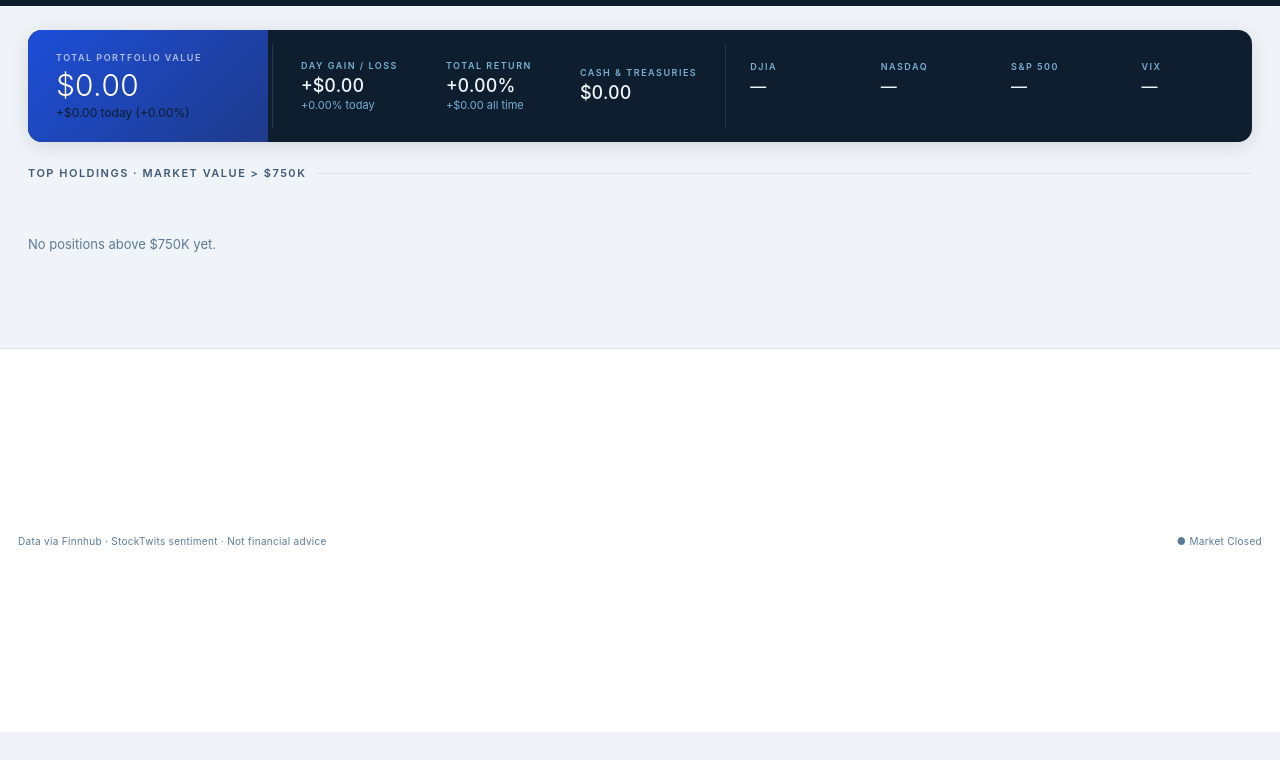
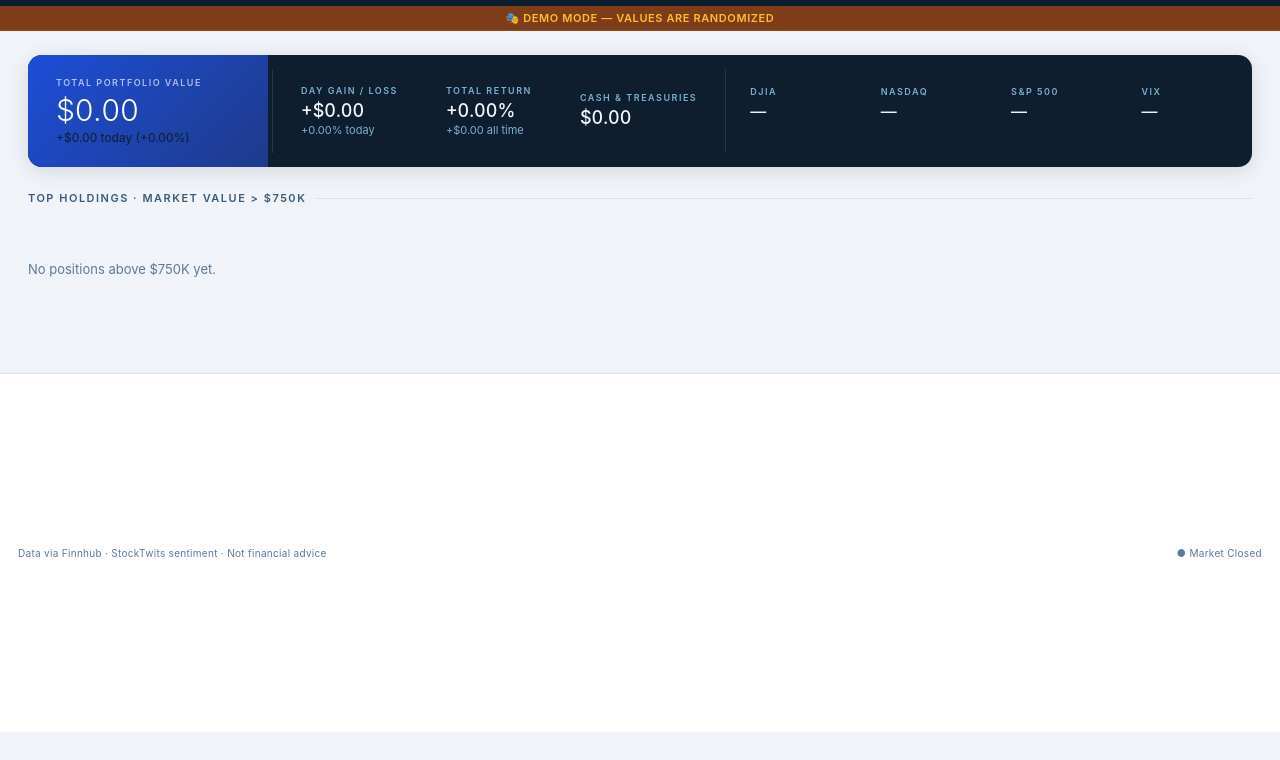
Before and after one commit to sfeld7/stock-dashboard, a website: page public/index.html in a window 1280 px wide. Both pictures are taken after a click on the button "🎭 Demo". Shown: the part 40-800 px from the top of the page. Drawn offline with Linux system fonts and the light colour scheme.

Commit message:
Fix account strip column alignment and improve demo mode visibility
- Account strips now use CSS grid (170px / 160px / 1fr / 1fr) so name,
  value, day gain, and all-time P&L columns snap into alignment across rows
- Add pulsing amber #demo-banner that appears below the header when demo
  mode is active: "🎭 Demo Mode — values are randomized"
- Expand #app grid from 4 to 5 rows to accommodate the banner slot

Co-Authored-By: Claude Sonnet 4.6 <noreply@anthropic.com>

```diff
--- a/public/app.js
+++ b/public/app.js
@@ -219,6 +219,7 @@ function toggleDemo() {
   const btn = document.getElementById('btn-demo');
   btn.textContent = demoMode ? '🎭 Live' : '🎭 Demo';
   btn.classList.toggle('btn-demo-active', demoMode);
+  document.getElementById('demo-banner').classList.toggle('visible', demoMode);
   renderHeroBanner();
   renderAccountStrips();
   renderPortfolioBar();
@@ -952,7 +953,7 @@ function renderAccountStrips() {
       <div class="astrip-name">${escHtml(p.name)}</div>
       <div class="astrip-val">${fmt$(totalVal)}</div>
       <div class="astrip-gain ${dc}">${dayGain >= 0 ? '+' : ''}${fmt$(dayGain)}<span class="astrip-pct"> (${dayPct >= 0 ? '+' : ''}${dayPct.toFixed(2)}%)</span> <span class="astrip-label">today</span></div>
-      <div class="astrip-gain ${pc}" style="margin-left:auto">${pnl >= 0 ? '+' : ''}${fmt$(pnl)}<span class="astrip-pct"> (${pnlPct >= 0 ? '+' : ''}${pnlPct.toFixed(1)}%)</span> <span class="astrip-label">all time</span></div>
+      <div class="astrip-gain ${pc}">${pnl >= 0 ? '+' : ''}${fmt$(pnl)}<span class="astrip-pct"> (${pnlPct >= 0 ? '+' : ''}${pnlPct.toFixed(1)}%)</span> <span class="astrip-label">all time</span></div>
     </div>`;
   }).join('');
 }
--- a/public/index.html
+++ b/public/index.html
@@ -37,6 +37,9 @@
         </div>
       </div>
     </header>
+
+    <!-- Demo mode banner -->
+    <div id="demo-banner">🎭 Demo Mode — values are randomized</div>
 
     <!-- Portfolio selector bar -->
     <div id="portfolio-bar" class="hidden"></div>
--- a/public/style.css
+++ b/public/style.css
@@ -25,7 +25,7 @@
 
 html, body { height: 100%; background: var(--bg0); color: var(--text); font-family: -apple-system, BlinkMacSystemFont, 'Inter', 'Segoe UI', sans-serif; font-size: 13px; overflow: hidden; }
 
-#app { display: grid; grid-template-rows: 46px auto 1fr 28px; height: 100vh; overflow: hidden; }
+#app { display: grid; grid-template-rows: 46px auto auto 1fr 28px; height: 100vh; overflow: hidden; }
 
 /* ── Portfolio bar ── */
 #portfolio-bar {
@@ -470,7 +470,9 @@ tbody tr { cursor: pointer; }
 /* ── Per-account daily strips ── */
 #account-strips:not(:empty) { border-top: 1px solid #1a3350; }
 .account-strip {
-  display: flex; align-items: center; gap: 28px;
+  display: grid;
+  grid-template-columns: 170px 160px 1fr 1fr;
+  align-items: center;
   padding: 10px 28px;
   border-top: 0.5px solid #162a40;
   font-size: 12px; font-variant-numeric: tabular-nums;
@@ -479,17 +481,32 @@ tbody tr { cursor: pointer; }
 .astrip-name {
   font-size: 10px; font-weight: 700; letter-spacing: 1px;
   text-transform: uppercase; color: #7ab0d4;
-  min-width: 150px; flex-shrink: 0;
 }
 .astrip-val {
   font-size: 15px; font-weight: 400; color: #eaf2fa;
-  min-width: 140px; flex-shrink: 0;
 }
 .astrip-gain { font-size: 13px; font-weight: 500; }
 .astrip-gain.up   { color: #4ade80; }
 .astrip-gain.down { color: #f87171; }
 .astrip-pct  { font-size: 11px; opacity: .85; }
 .astrip-label{ font-size: 10px; color: #4a6a8a; }
+
+/* ── Demo mode banner ── */
+#demo-banner {
+  display: none;
+  align-items: center; justify-content: center; gap: 10px;
+  background: #78350f; color: #fbbf24;
+  font-size: 11px; font-weight: 600; letter-spacing: 0.6px;
+  padding: 5px 20px;
+  border-bottom: 1px solid #92400e;
+  text-transform: uppercase;
+  animation: demoPulse 2.5s ease-in-out infinite;
+}
+#demo-banner.visible { display: flex; }
+@keyframes demoPulse {
+  0%, 100% { opacity: 1; }
+  50%       { opacity: .65; }
+}
 
 .hero-portfolio {
   padding: 22px 28px; flex-shrink: 0;
```
